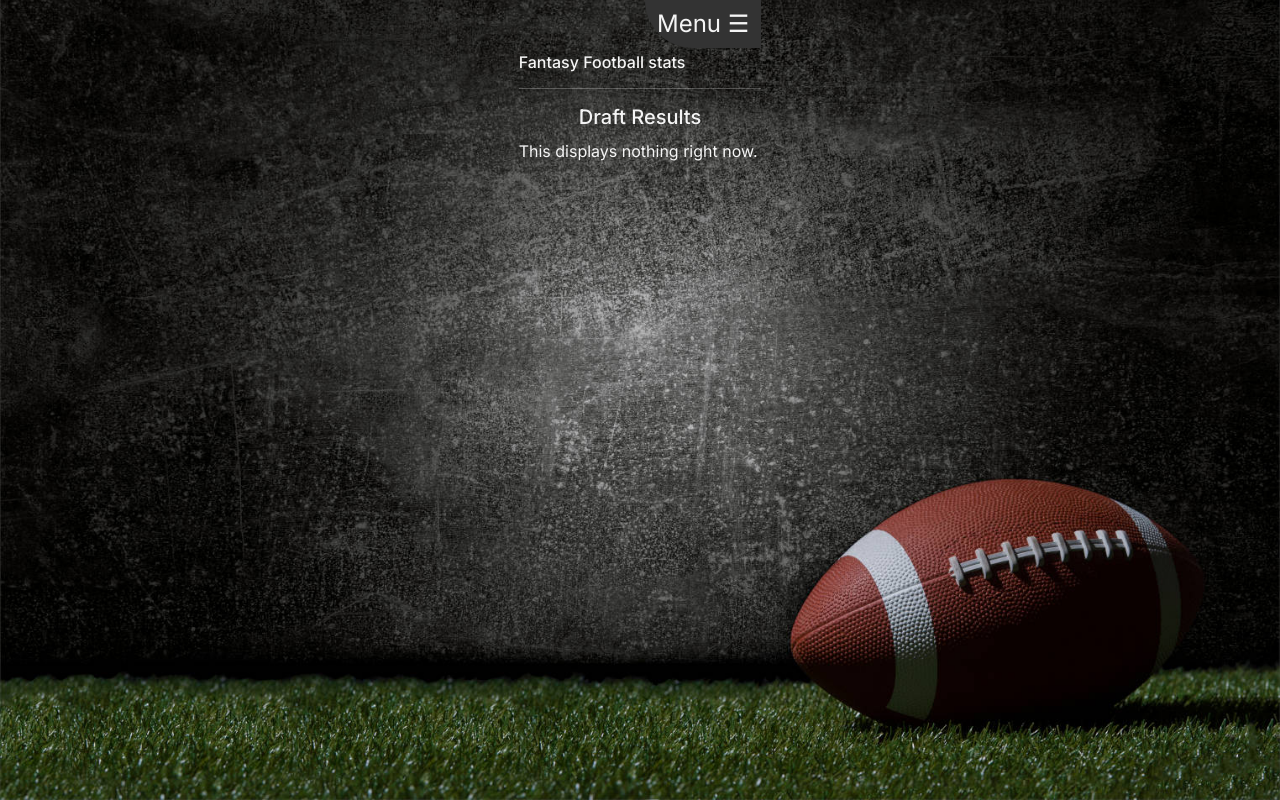
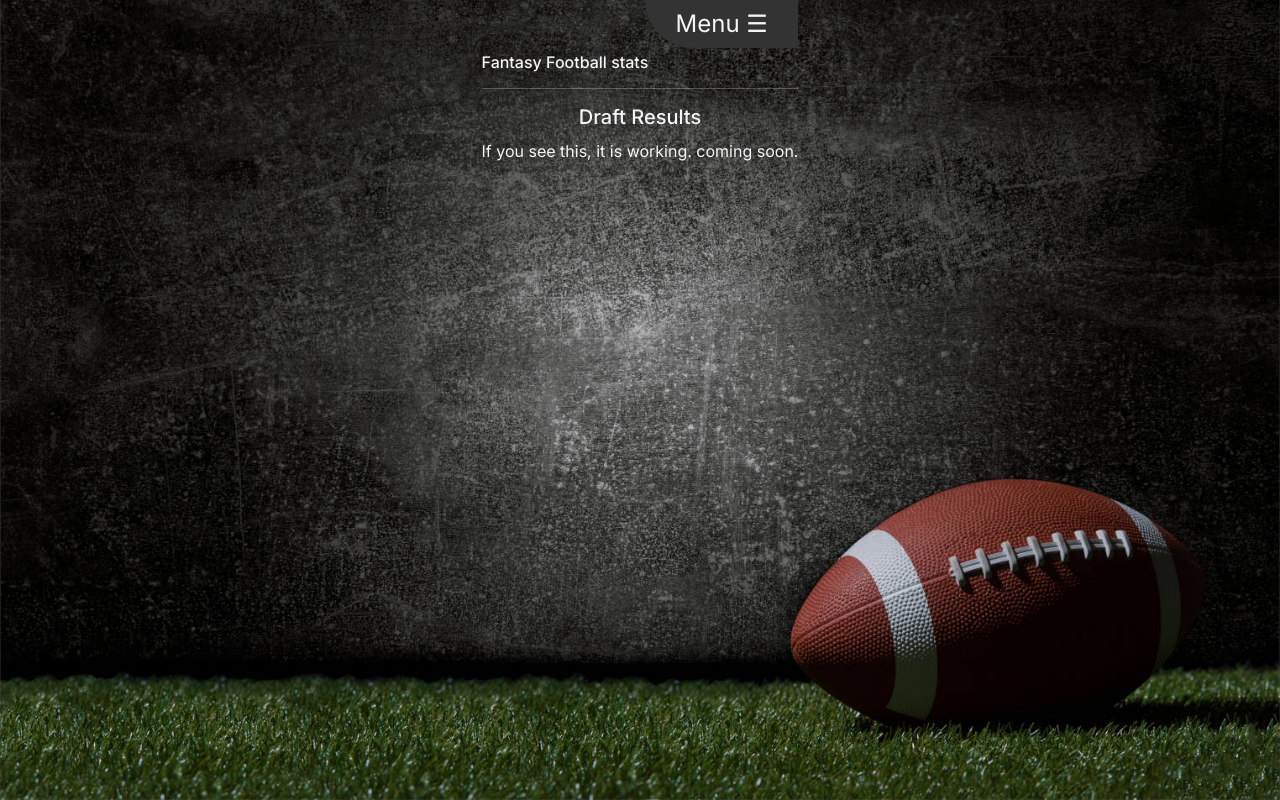
Before and after one commit to CarolinaGuy89/gvl-ff-nextjs, a Next.js app: page /1/draft in a window 1280 px wide. Built offline with nearby package versions, Linux system fonts and the light colour scheme.

Commit message:
pull corrections

```diff
--- a/app/[slug]/draft/page.jsx
+++ b/app/[slug]/draft/page.jsx
@@ -28,7 +28,7 @@ export default function Home({ params }) {
       </section>
 
       <section className="chartTeamPreformance">
-      <p>This displays nothing right now.</p>
+      <p>If you see this, it is working. coming soon.</p>
       </section>
     </main>
   );
--- a/app/[slug]/team/page.jsx
+++ b/app/[slug]/team/page.jsx
@@ -28,7 +28,7 @@ export default function Home({ params }) {
       </section>
 
       <section className="chartTeamPreformance">
-      <p>If you see this, it's working. coming soon.</p>
+      <p>If you see this, it is working. coming soon.</p>
       </section>
     </main>
   );
```
